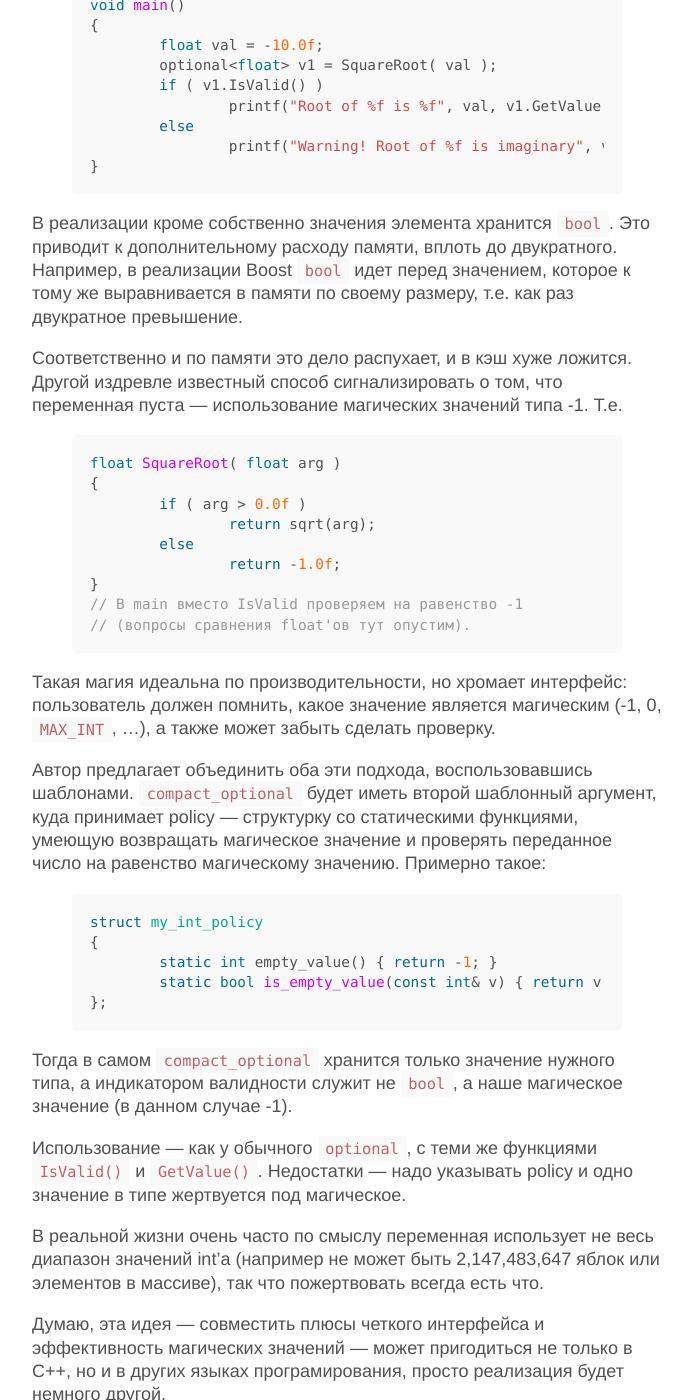
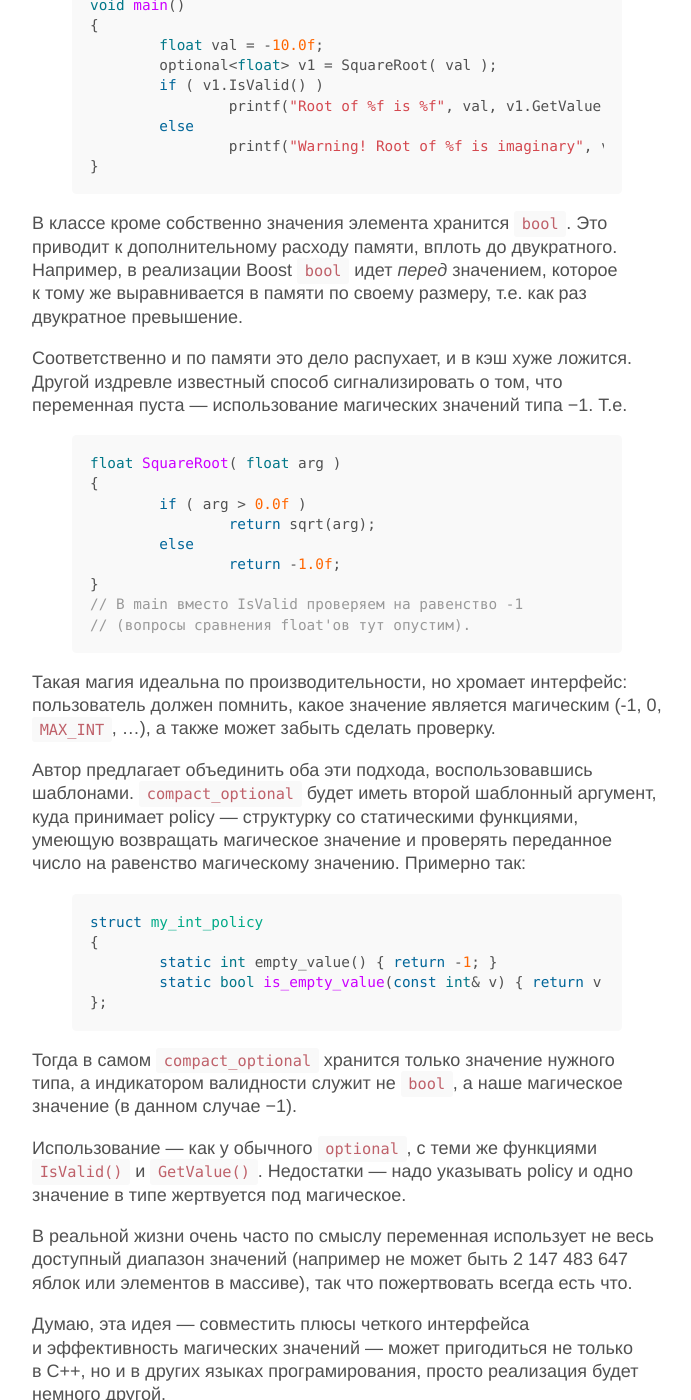
Before and after one commit to Dahko/dahko.github.io, a Jekyll site: the page built from _posts/2015-08-12-compact-optional.md, in a window 1280 px wide and 1400 px high, scrolled down 937 px. Shown: the whole window, without its empty margins (293-984 px from the left). Built offline with Jekyll 4.4.1, drawn with Linux system fonts in a browser that asks for light colours; some of the changed text lies outside the part shown.

```diff
--- a/_posts/2015-08-12-compact-optional.md
+++ b/_posts/2015-08-12-compact-optional.md
@@ -2,9 +2,9 @@
 layout: post
 title: Compact optional
 ---
-Наткнулся на любопытную [статью про эффективные optional](https://akrzemi1.wordpress.com/2015/07/15/efficient-optional-values/) в Andrzej's C++ blog.
+Наткнулся на&nbsp;любопытную [статью про эффективные optional](https://akrzemi1.wordpress.com/2015/07/15/efficient-optional-values/) в&nbsp;Andrzej&rsquo;s C++&nbsp;blog.
 
-Optional &mdash; это переменная, в которой может быть валидное значение, а может не быть. В Haskell и иже с ним такие штуки описываются монадой `Maybe`, а в С++ есть реализация `Boost::optional`, как и миллионы доморощенных реализаций &mdash; благо, класс несложный.
+`optional`&nbsp;&mdash; это переменная, в&nbsp;которой может быть валидное значение, а&nbsp;может не&nbsp;быть. В&nbsp;Haskell и&nbsp;иже с&nbsp;ним такие штуки описываются монадой `Maybe`, а&nbsp;в&nbsp;С++ есть реализация `Boost::optional`, как и&nbsp;миллионы доморощенных реализаций&nbsp;&mdash; благо, класс несложный.
 
 Простейшая реализация выглядит примерно так:
 
@@ -45,9 +45,9 @@ void main()
 }
 {% endhighlight %}
 
-В реализации кроме собственно значения элемента хранится `bool`. Это приводит к дополнительному расходу памяти, вплоть до двукратного. Например, в реализации Boost `bool` идет перед значением, которое к тому же выравнивается в памяти по своему размеру, т.е. как раз двукратное превышение.
+В&nbsp;классе кроме собственно значения элемента хранится `bool`. Это приводит к&nbsp;дополнительному расходу памяти, вплоть до&nbsp;двукратного. Например, в&nbsp;реализации Boost `bool` идет _перед_ значением, которое к&nbsp;тому&nbsp;же выравнивается в&nbsp;памяти по&nbsp;своему размеру, т.е. как раз двукратное превышение.
 
-Соответственно и по памяти это дело распухает, и в кэш хуже ложится. Другой издревле известный способ сигнализировать о том, что переменная пуста &mdash; использование магических значений типа -1. Т.е.
+Соответственно и&nbsp;по&nbsp;памяти это дело распухает, и&nbsp;в&nbsp;кэш хуже ложится. Другой издревле известный способ сигнализировать о&nbsp;том, что переменная пуста&nbsp;&mdash; использование магических значений типа &minus;1. Т.е.
 
 {% highlight cpp %}
 float SquareRoot( float arg )
@@ -61,9 +61,9 @@ float SquareRoot( float arg )
 // (вопросы сравнения float'ов тут опустим).
 {% endhighlight %}
 
-Такая магия идеальна по производительности, но хромает интерфейс: пользователь должен помнить, какое значение является магическим (-1, 0, `MAX_INT`, ...), а также может забыть сделать проверку.
+Такая магия идеальна по&nbsp;производительности, но&nbsp;хромает интерфейс: пользователь должен помнить, какое значение является магическим (-1, 0, `MAX_INT`, ...), а&nbsp;также может забыть сделать проверку.
 
-Автор предлагает объединить оба эти подхода, воспользовавшись шаблонами. `compact_optional` будет иметь второй шаблонный аргумент, куда принимает policy &mdash; структурку со статическими функциями, умеющую возвращать магическое значение и проверять переданное число на равенство магическому значению. Примерно такое:
+Автор предлагает объединить оба эти подхода, воспользовавшись шаблонами. `compact_optional` будет иметь второй шаблонный аргумент, куда принимает policy&nbsp;&mdash; структурку со&nbsp;статическими функциями, умеющую возвращать магическое значение и&nbsp;проверять переданное число на&nbsp;равенство магическому значению. Примерно так:
 {% highlight cpp %}
 struct my_int_policy
 {
@@ -72,12 +72,12 @@ struct my_int_policy
 };
 {% endhighlight %}
 
-Тогда в самом `compact_optional` хранится только значение нужного типа, а индикатором валидности служит не `bool`, а наше магическое значение (в данном случае -1).
+Тогда в&nbsp;самом `compact_optional` хранится только значение нужного типа, а&nbsp;индикатором валидности служит не `bool`, а&nbsp;наше магическое значение (в&nbsp;данном случае &minus;1).
 
-Использование &mdash; как у обычного `optional`, с теми же функциями `IsValid()` и `GetValue()`. Недостатки &mdash; надо указывать policy и одно значение в типе жертвуется под магическое.
+Использование&nbsp;&mdash; как у&nbsp;обычного `optional`, с&nbsp;теми&nbsp;же функциями `IsValid()` и `GetValue()`. Недостатки&nbsp;&mdash; надо указывать policy и&nbsp;одно значение в&nbsp;типе жертвуется под магическое.
 
-В реальной жизни очень часто по смыслу переменная использует не весь диапазон значений int'а (например не может быть 2,147,483,647 яблок или элементов в массиве), так что пожертвовать всегда есть что.
+В&nbsp;реальной жизни очень часто по&nbsp;смыслу переменная использует не&nbsp;весь доступный диапазон значений (например не&nbsp;может быть 2&nbsp;147&nbsp;483&nbsp;647 яблок или элементов в&nbsp;массиве), так что пожертвовать всегда есть что.
 
-Думаю, эта идея &mdash; совместить плюсы четкого интерфейса и эффективность магических значений &mdash; может пригодиться не только в C++, но и в других языках програмирования, просто реализация будет немного другой.
+Думаю, эта идея&nbsp;&mdash; совместить плюсы четкого интерфейса и&nbsp;эффективность магических значений&nbsp;&mdash; может пригодиться не&nbsp;только в&nbsp;C++, но&nbsp;и&nbsp;в&nbsp;других языках програмирования, просто реализация будет немного другой.
 
-Подробности и более полное описание плюсов и минусов &mdash; [в оригинальной статье](https://akrzemi1.wordpress.com/2015/07/15/efficient-optional-values/).
+Подробности и&nbsp;более полное описание плюсов и&nbsp;минусов&nbsp;&mdash; [в&nbsp;оригинальной статье](https://akrzemi1.wordpress.com/2015/07/15/efficient-optional-values/).
```
